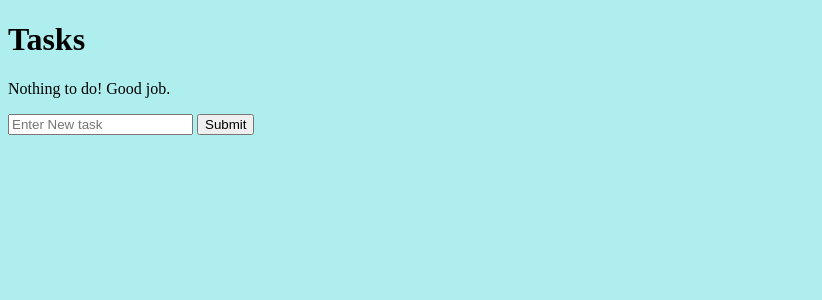
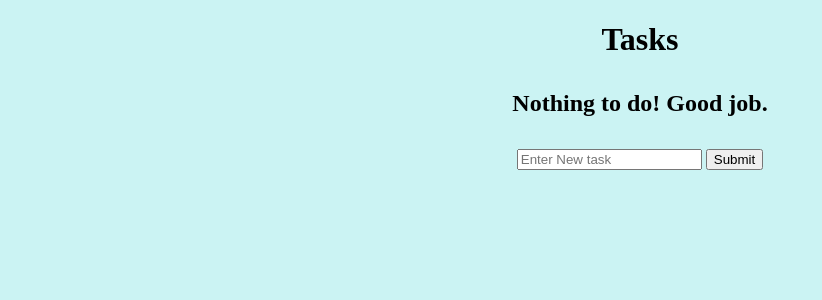
Before and after one commit to antoinemouchet/TechnoWeb, a Flask app: page / in a window 1280 px wide. Shown: the top 300 px of the page, without its empty margins (0-822 px from the left). Run offline with Flask 2, Linux system fonts and the light colour scheme.

Commit message:
Finalizing

```diff
--- a/TPs/TP1/app/static/css/todoList.css
+++ b/TPs/TP1/app/static/css/todoList.css
@@ -1,12 +1,24 @@
 body {
-    background-color: paleturquoise;
+    background-color: rgb(203, 243, 243);
+    max-width: 500px;
+    margin: auto;
 }
 
 .task {
     color:black;
+    text-indent: 25%;
 }
 
-.centerwrap{
-    max-width: 500px;
-    margin: auto;
+h1 {
+    text-align: center;
+    font-size: 200%;
 }
+
+h4 {
+    font-size: 150%;
+    text-align: center;
+}
+
+form {
+    text-align: center;
+}
--- a/TPs/TP1/app/templates/todoList.html
+++ b/TPs/TP1/app/templates/todoList.html
@@ -4,17 +4,16 @@
     <title>ToDo List</title>
     <meta name="author" content="Antoine M.">
     <meta name="description" content="ToDo List">
-    <link rel="stylesheet" type="text/css" href="../static/css/todoList.css">
+    <link rel="stylesheet" href="../static/css/todoList.css">
 </head>
 <body>
-    <div id="centerwrap">
     <h1>Tasks</h1>
     {% if length == 0 %}
-        <p>Nothing to do! Good job.</p>
+        <h4>Nothing to do! Good job.</h4>
     {% else %}
         <h4>Number of tasks: {{length}}</h4>
         {% for n in tasks %}
-        <p class="task">- {{n}} <a href="/remove/{{loop.index}}">[<span style="color: red">x</span>]</a></p>
+        <p class="task">- {{n}} <a href="/remove/{{loop.index}}">[<span style="color: darkred">x</span>]</a></p>
         {% endfor %}
     {% endif %}
 
@@ -22,7 +21,6 @@
         <input type="text" id="task" name="task" placeholder="Enter New task">
         <button type="submit">Submit</button>
     </form>
-    </div>
 
 </body>
 </html>
```
